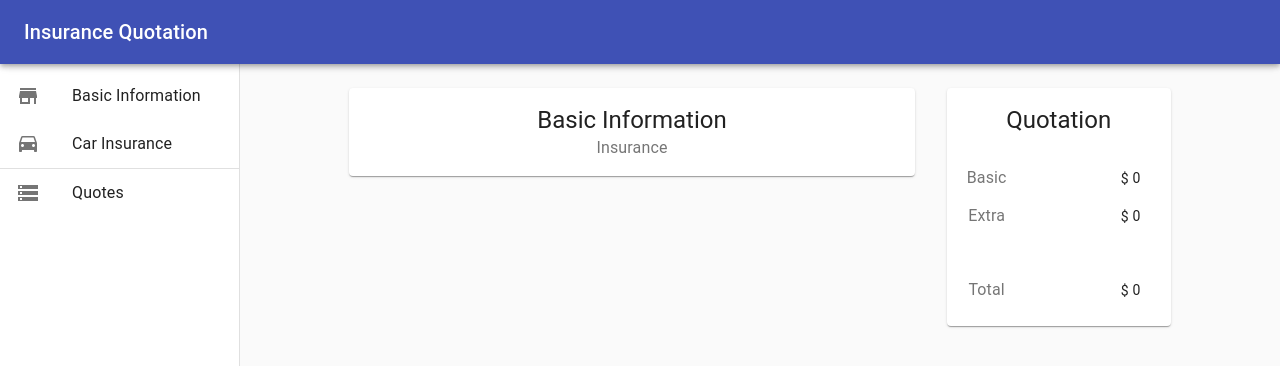
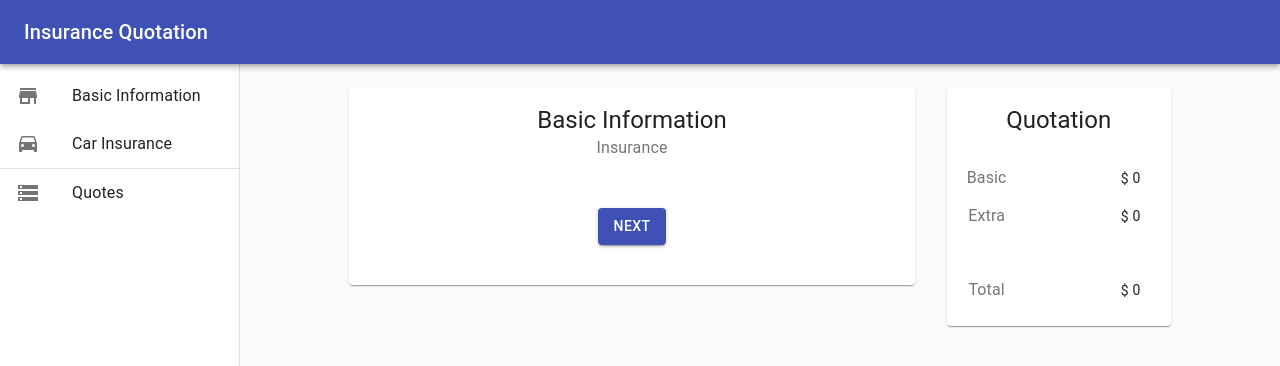
Before and after one commit to gabrielwas/insuranceQuote, a React (Create React App) app: page / in a window 1280 px wide. Shown: the top 366 px of the page. Built offline with nearby package versions, Linux system fonts and the light colour scheme.

Commit message:
Step 9: Create BasicInfo

```diff
--- /dev/null
+++ b/src/components/pages/BasicInfo.js
@@ -0,0 +1,25 @@
+import React from "react";
+import { useStateValue } from "../../state/stateInsurance";
+import ButtonIns from "../basicComponents/ButtonIns";
+import { CardContent } from "@material-ui/core";
+
+const BasicInfo = () => {
+  const { dispatch } = useStateValue();
+
+  return (
+    <CardContent>
+      {/* Render the fields here */}
+
+      <ButtonIns
+        label="Next"
+        handleClick={() =>
+          dispatch({
+            type: "nextStep"
+          })
+        }
+      />
+    </CardContent>
+  );
+};
+
+export default BasicInfo;
--- a/src/components/pages/PageBase.js
+++ b/src/components/pages/PageBase.js
@@ -3,6 +3,7 @@ import Grid from "@material-ui/core/Grid";
 import Card from "@material-ui/core/Card";
 import CardHeader from "@material-ui/core/CardHeader";
 import QuotationCard from "../insuranceBase/QuotationCard";
+import BasicInfo from "./BasicInfo";
 
 const QuotationStep = ({ children, stepTitle }) => {
   return (
@@ -23,14 +24,18 @@ const QuotationStep = ({ children, stepTitle }) => {
 const PageStep = ({ step }) => {
   switch (step) {
     case 1:
-      return <QuotationStep stepTitle="Basic Information" />;
+      return (
+        <QuotationStep stepTitle="Basic Information">
+          <BasicInfo />
+        </QuotationStep>
+      );
     case 2:
     case 3:
     //Car Information
     case 4:
-        //Quotes
+    //Quotes
     default:
-        break;
+      break;
   }
 };
 
```
